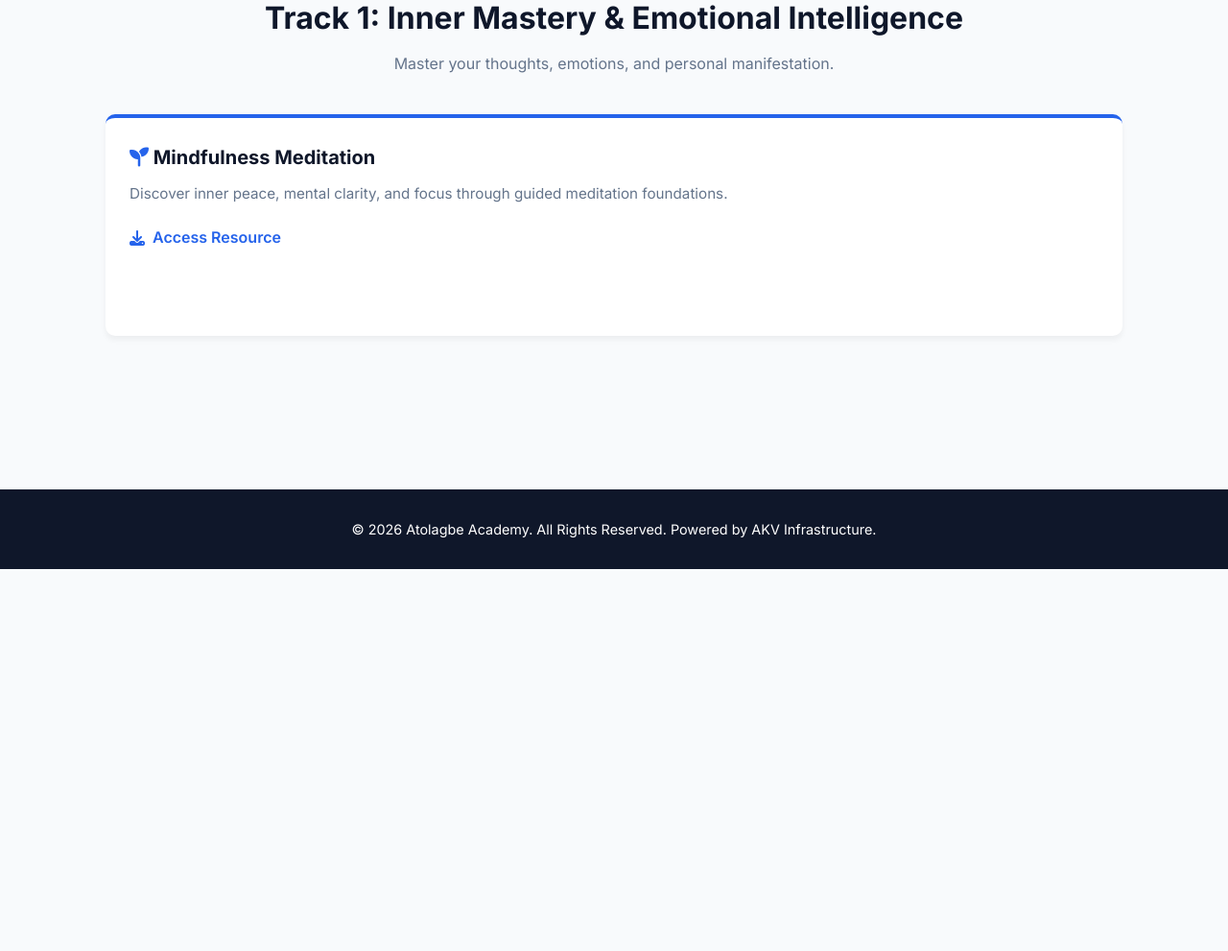
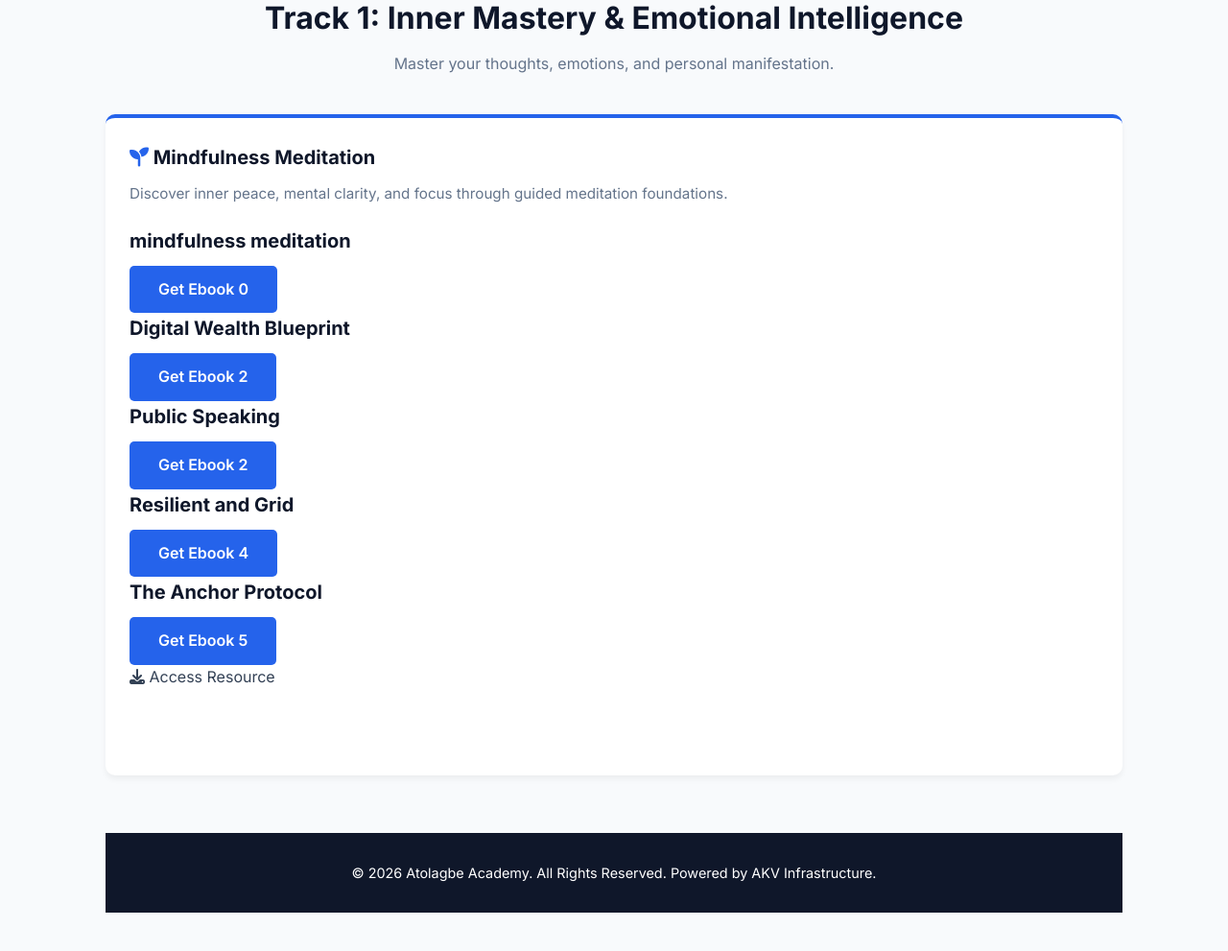
Before and after one commit to Aboladale01/global-command-center, a Flask app: page / in a window 1280 px wide. Shown: the part 1560-2551 px from the top of the page at 96% size. Before the commit the page ends 2153 px from the top, so only its background shows below. Run offline with Flask 3, Linux system fonts and the light colour scheme.

Commit message:
Update index.html

```diff
--- a/templates/index.html
+++ b/templates/index.html
@@ -114,7 +114,32 @@
                 <div class="card">
                     <h3><i class="fa-solid fa-seedling" style="color:var(--accent);"></i> Mindfulness Meditation</h3>
                     <p>Discover inner peace, mental clarity, and focus through guided meditation foundations.</p>
-                    <a href="https://drive.google.com/file/d/1m2Jol3eKIyeM7lNmk1eFz0zauh3ZkWB-/view?usp=drivesdk" target="_blank" class="download-link">
+
+<div class="ebook-card">
+    <h3>mindfulness meditation</h3>
+    <a href="/download-ebook-1"
+class="btn">Get Ebook 0</a>
+
+<div class="ebook-card">
+    <h3>Digital Wealth Blueprint</h3>
+    <a href="/download-ebook-2" class="btn">Get Ebook 2</a>
+</div>
+
+<div class="ebook-card">
+    <h3>Public Speaking</h3>
+    <a href="/download-ebook-3" class="btn">Get Ebook 2</a>
+</div>
+
+<div class="ebook-card">
+    <h3>Resilient and Grid</h3>
+    <a href="/download-ebook-4" class="btn">Get Ebook 4</a>
+</div>
+
+<div class="ebook-card">
+    <h3>The Anchor Protocol</h3>
+    <a href="/download-ebook-5" class="btn">Get Ebook 5</a>
+</div>
+
                         <i class="fa-solid fa-download"></i> Access Resource
 
 <a href="/sandbox" class="btn" style="background-color: var(--emerald); text-align: center; display: block; margin-top: 15px; text-decoration: none;">Launch Interactive Wealth Sandbox</a>
```
